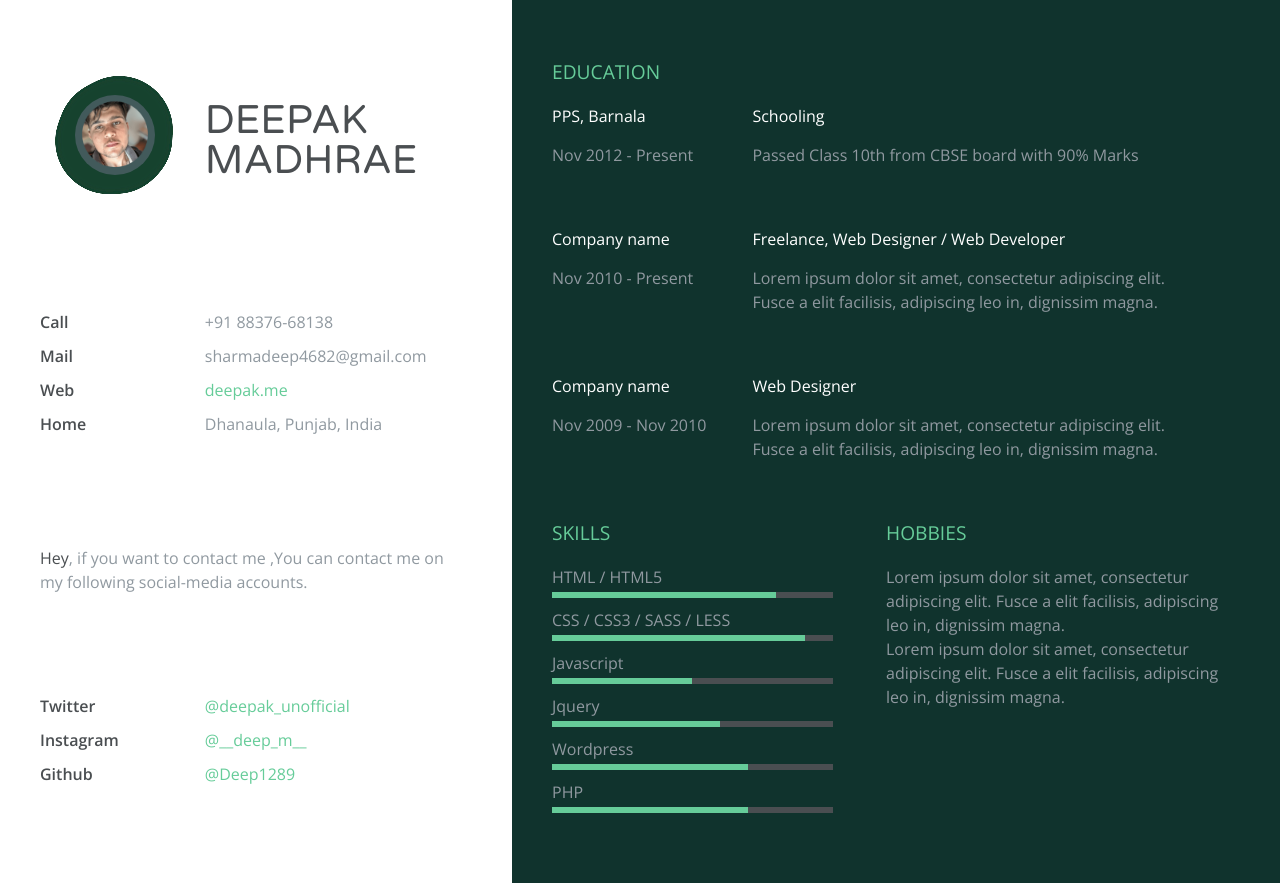
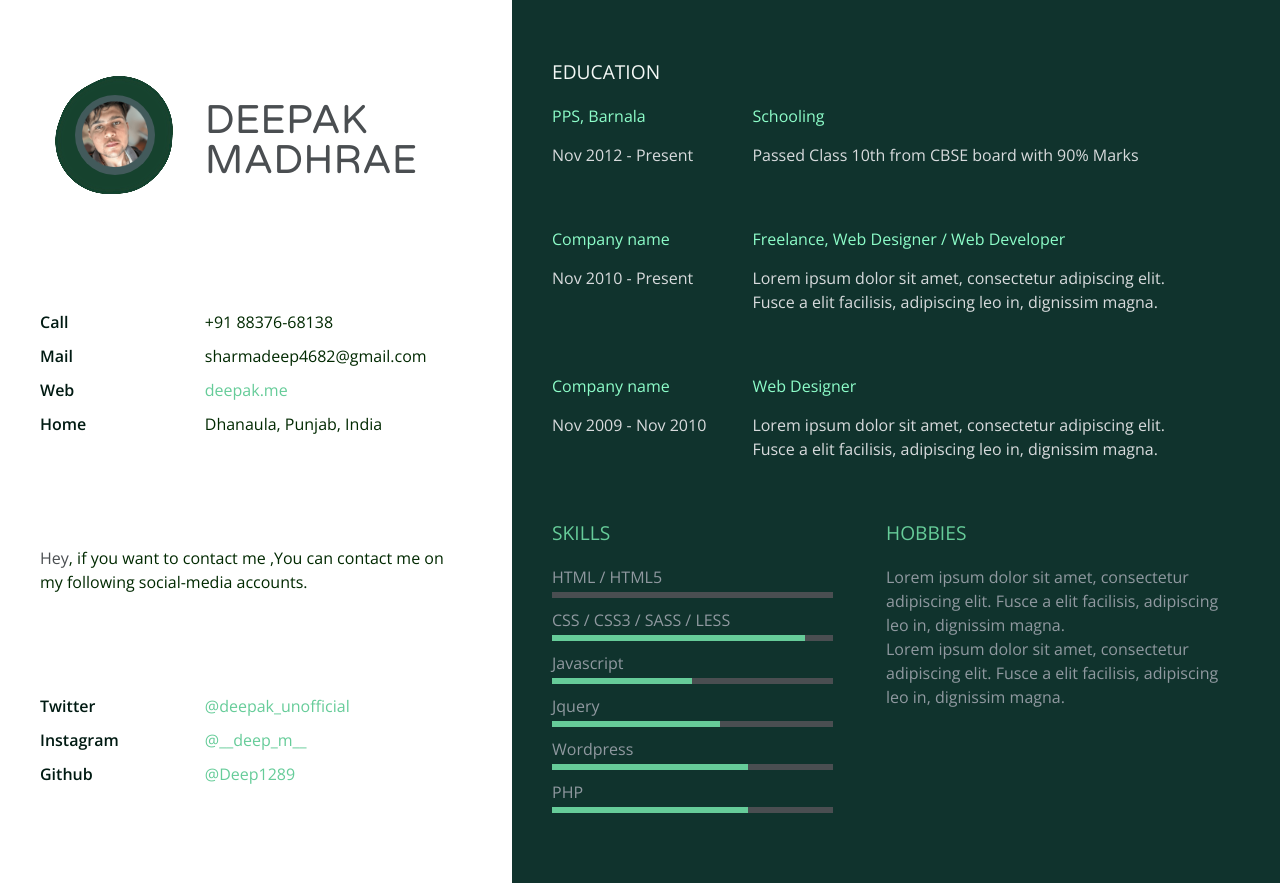
Before and after one commit to Deep1289/Deep1289.github.io, a plain HTML site: page index.html in a window 1280 px wide. Drawn offline with nearby package versions, Linux system fonts and the light colour scheme.

Commit message:
Update style.css

```diff
--- a/style.css
+++ b/style.css
@@ -44,10 +44,10 @@ a {
 }
 
 .profile {
-  background: #fff;
+  background: rgb(255, 255, 255);
   width: 40%;
   float: left;
-  color: #9099a0;
+  color: #012901;
 }
 @media (max-width: 850px) {
   .profile {
@@ -161,7 +161,7 @@ a {
   text-align: left;
   font-weight: 600;
   width: 40%;
-  color: #4a4e51;
+  color: #001a12;
 }
 .profile .list-content {
   float: left;
@@ -202,7 +202,7 @@ a {
   width: 60%;
   float: left;
   position: relative;
-  color: #9099a0;
+  color: #d8dbdd;
   font-weight: 300;
   min-height: 100%;
   min-height: 100vh;
@@ -213,7 +213,7 @@ a {
   }
 }
 .experience h3.experience-title {
-  color: #66cc99;
+  color: #f4f8f6;
   text-align: left;
   text-transform: uppercase;
   font-size: 1.2em;
@@ -247,7 +247,7 @@ a {
   }
 }
 .experience .experience-title {
-  color: white;
+  color: rgb(141, 253, 201);
   margin-bottom: 15px;
 }
 
@@ -310,7 +310,7 @@ a {
   bottom: 0;
 }
 .section-wrapper .skill-percentage:nth-child(1)::before {
-  width: 80%;
+  width: %;
   -webkit-animation: skill_1 0.6s ease;
           animation: skill_1 0.6s ease;
 }
```
